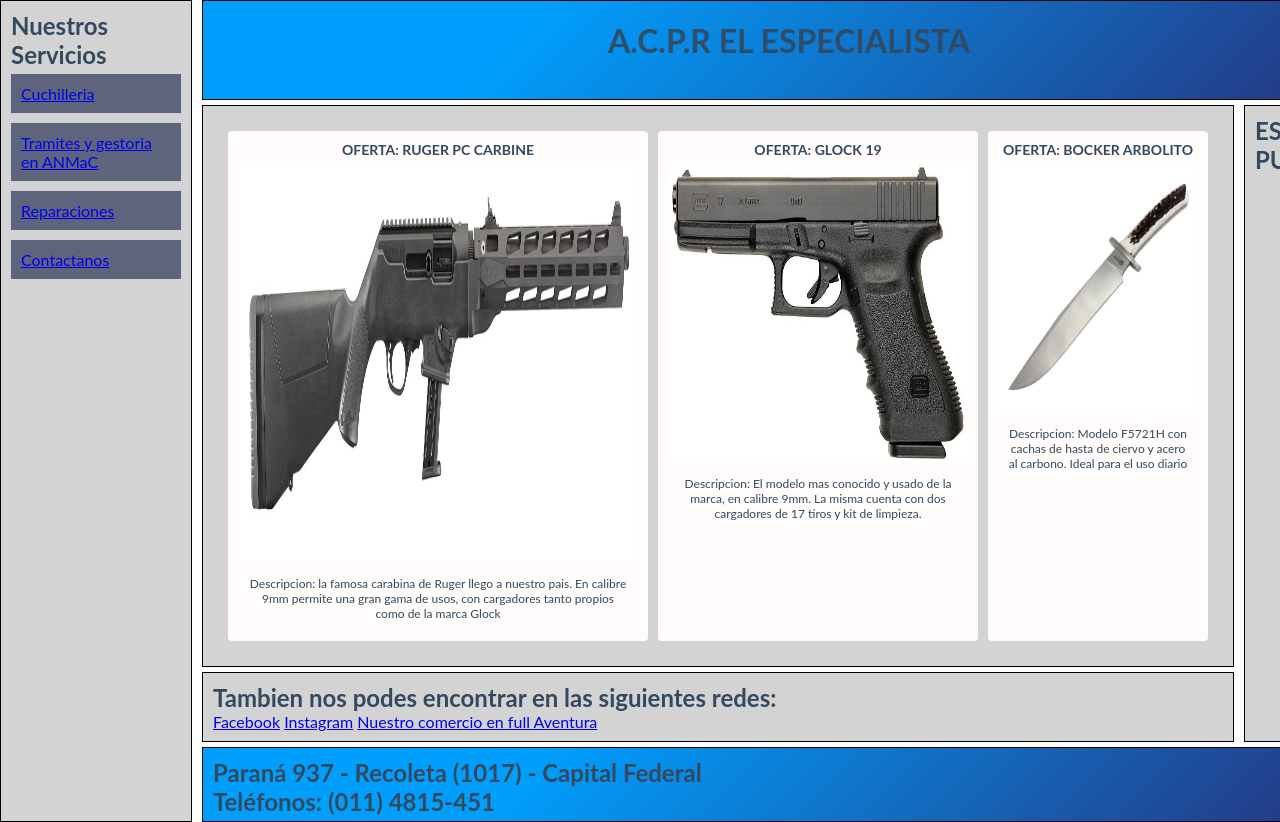
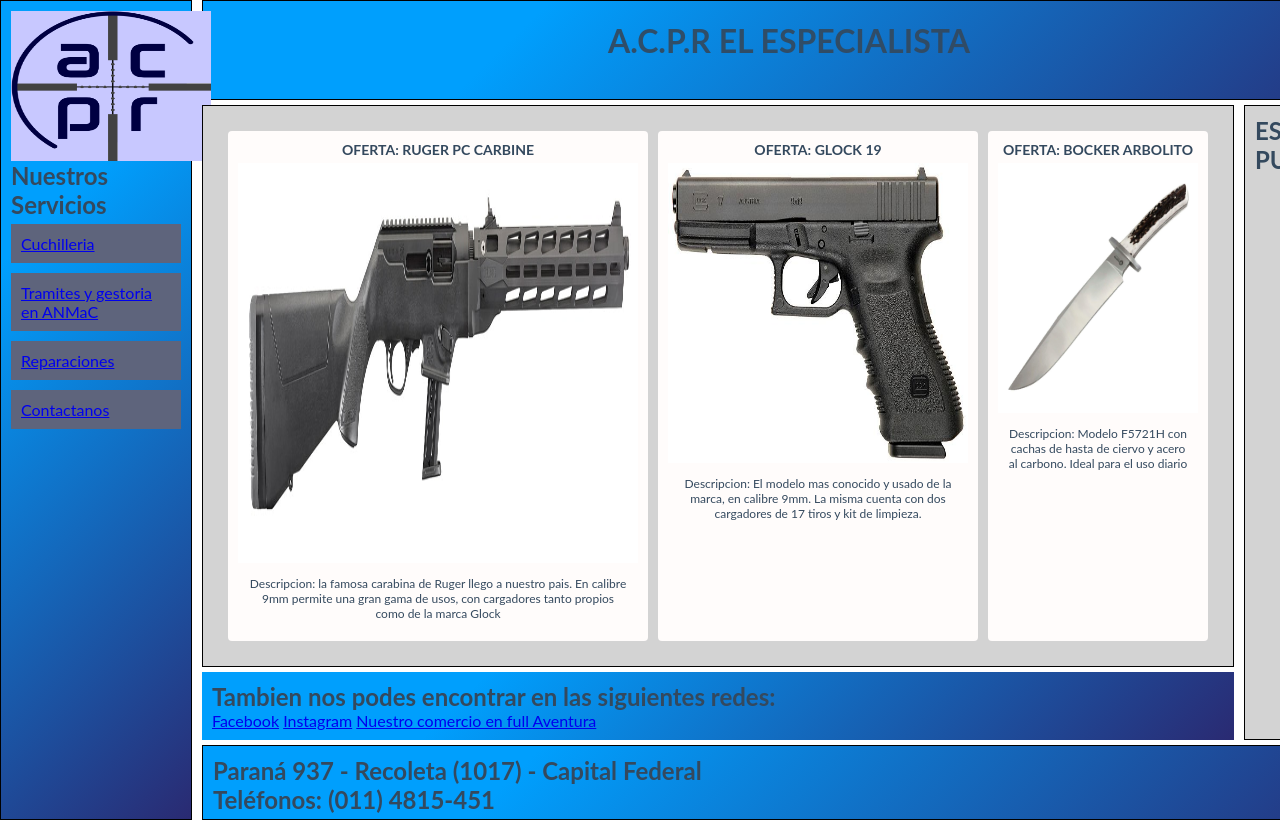
Before and after one commit to AgustinBianchi88/mi-pagina-con-sass, a website: page index.html in a window 1280 px wide. Shown: the top 822 px of the page. Drawn offline with Linux system fonts and the light colour scheme.

Commit message:
se agrego colores y logo

```diff
--- a/index.html
+++ b/index.html
@@ -13,6 +13,7 @@
         <h1 class="nombreEmpresa">A.C.P.R El especialista</h1>
     </header>
     <nav class="border flexMenu">
+        <img class="logoEmpresa" src="imagenes/logo de la empresa-min.png" alt="">
         <h2>Nuestros Servicios</h2>
         <span><a href="cuchilleria.html">Cuchilleria</a></span>
         <span><a href="tramites.html">Tramites y gestoria en ANMaC</a></span>
@@ -37,7 +38,7 @@
             <p>Descripcion: Modelo F5721H con cachas de hasta de ciervo y acero al carbono. Ideal para el uso diario</p>
         </article>
     </section>
-    <section id="servicios" class="border">
+    <section class="tambien" id="servicios" class="border">
         <h2 class="redes">Tambien nos podes encontrar en las siguientes redes:</h2>
         <a target=_blank href="https://www.facebook.com/acpr.srl">Facebook</a>
         <a target=_blank href="https://www.instagram.com/acpr.srl/">Instagram</a>
--- a/scss/origen.scss
+++ b/scss/origen.scss
@@ -94,6 +94,11 @@
 .bocker {
     width: 200px;
     height: 250px;
+}
+
+.logoEmpresa {
+    width: 200px;
+    height: 150px;
 }
 
 /* Item de Menu */
@@ -298,3 +303,13 @@
     background-color: #2a2a72;
     background-image: linear-gradient(315deg, #2a2a72 0%, #009ffd 74%);
 }
+
+nav{
+    background-color: #2a2a72;
+    background-image: linear-gradient(315deg, #2a2a72 0%, #009ffd 74%);
+}
+
+.tambien {
+    background-color: #2a2a72;
+    background-image: linear-gradient(315deg, #2a2a72 0%, #009ffd 74%);
+}
```
Also changed, not shown: css/destino.css.
